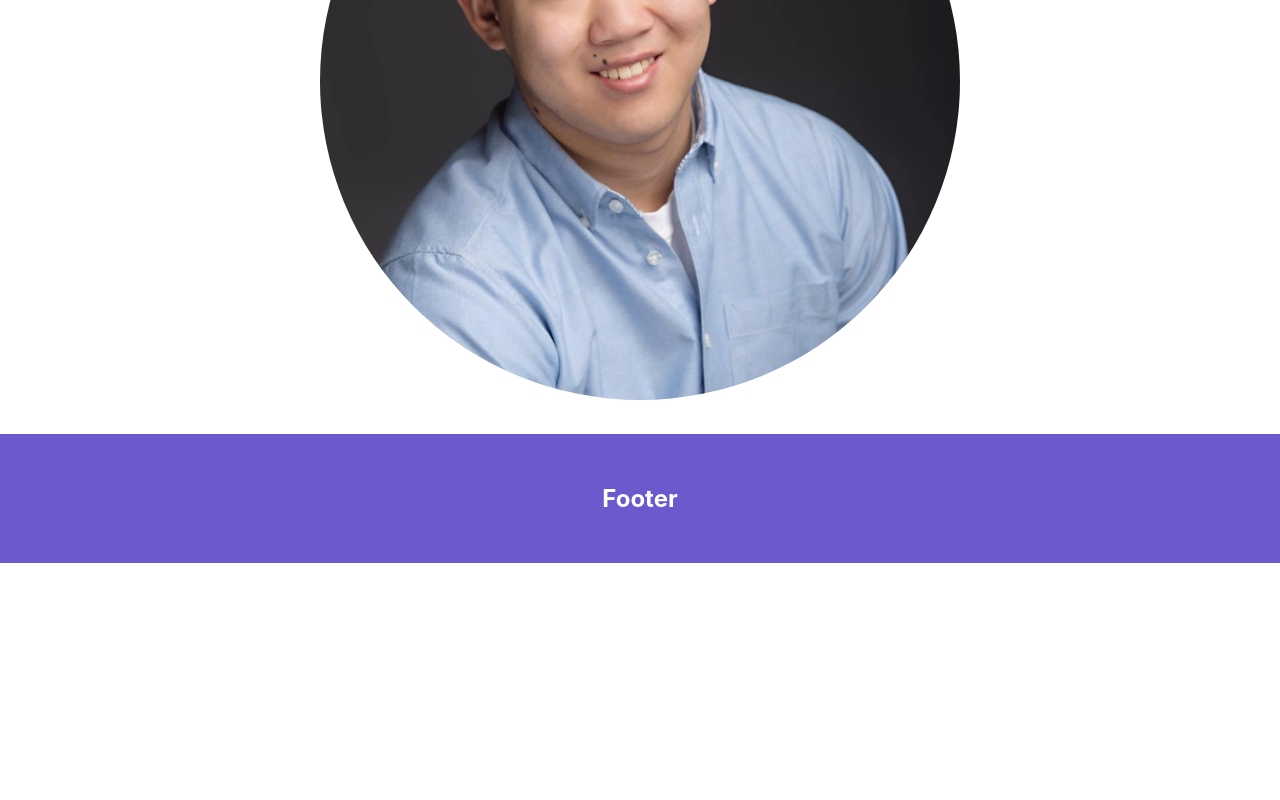
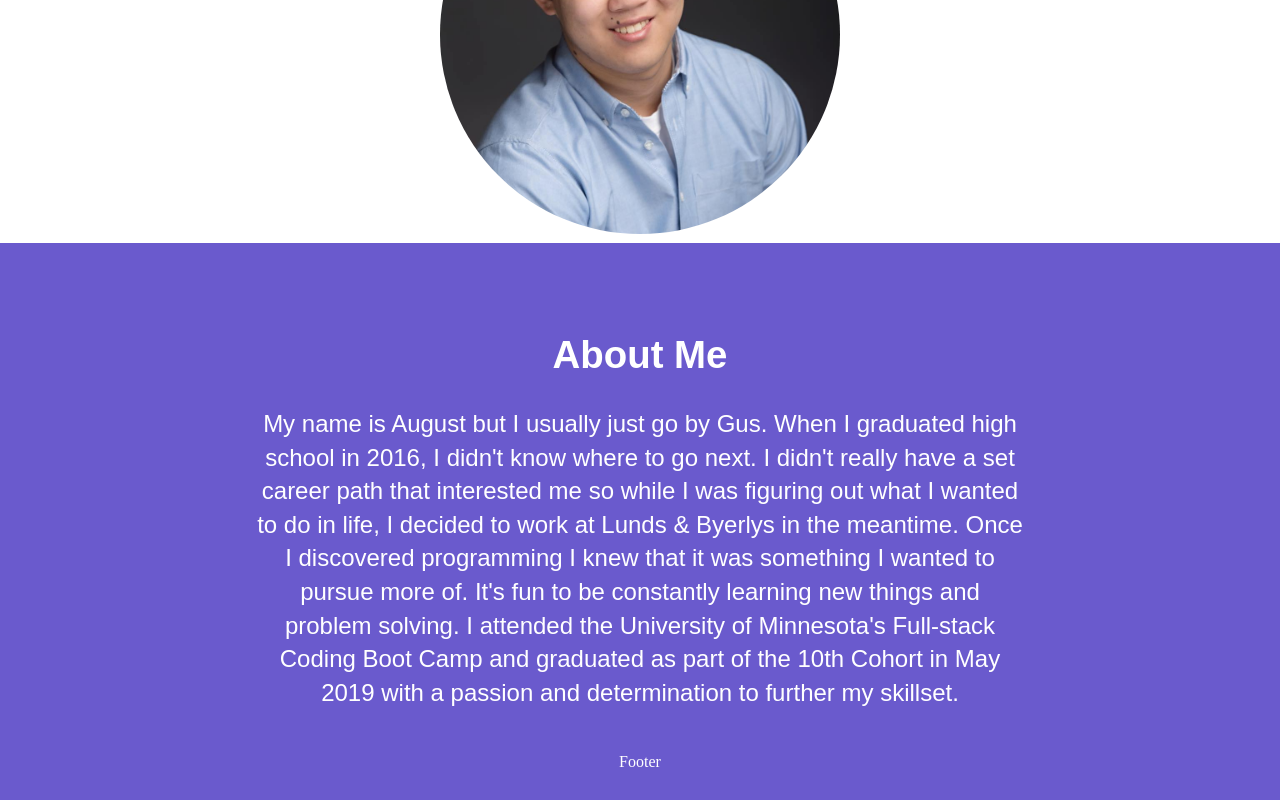
Before and after one commit to August-Johnson/react-portfolio, a React (Create React App) app: page / in a window 1280 px wide. Shown: the part 406-1206 px from the top of the page. Before the commit the page ends 969 px from the top, so only its background shows below. Built offline with nearby package versions, Linux system fonts and the light colour scheme.

Commit message:
reset css applied, about me started and picture sizing

```diff
--- a/src/App.js
+++ b/src/App.js
@@ -3,8 +3,10 @@ import Home from './pages/Home';
 import Header from './components/Header';
 import SelfImage from "./components/SelfImage";
 import ImageSource from './assets/images/august-background.jpg';
+import AboutMe from './components/AboutMe';
 import Footer from './components/Footer';
 
+import './assets/css/reset.css';
 import './assets/css/app.css';
 
 function App() {
@@ -13,6 +15,9 @@ function App() {
       <Header>
         <SelfImage imageSource={ImageSource} />
       </Header>
+      <AboutMe>
+
+      </AboutMe>
       <Footer />
     </Home>
   );
--- a/src/assets/css/app.css
+++ b/src/assets/css/app.css
@@ -1,3 +1,20 @@
+.about-container {
+  background-color: #6A5ACD;
+  color: #FFFFFF;
+  font-family: Arial, Helvetica, sans-serif;
+  text-align: center;
+  font-size: 150%;
+  padding: 15px 20%;
+  line-height: 1.4;
+}
+
+.about-header {
+  font-size: 160%;
+  font-weight: 600;
+  padding-top: 70px;
+  margin-bottom: 25px;
+}
+
 .homepage-footer {
   width: auto;
   text-align: center;
@@ -7,9 +24,23 @@
   color: #FFFFFF;
 }
 
+.intro-header {
+  font-family: Arial, Helvetica, sans-serif;
+  text-align: center;
+  font-size: 180%;
+  font-weight: 500;
+  padding-top: 100px;
+}
+
+.intro-header h1 {
+  font-weight: 800;
+  font-size: 150%;
+  padding-bottom: 35px;
+}
+
 .image-container {
-  width: auto;
-  padding: 30px 25%;
+  width: 400px;
+  margin: 5px auto;
 }
 
 .self-image {
--- a/src/assets/css/app.scss
+++ b/src/assets/css/app.scss
@@ -8,6 +8,7 @@
 @import 'pages/contact';
 
 // Components
+@import './components/about';
 @import 'components/button';
 @import 'components/card';
 @import 'components/container';
--- /dev/null
+++ b/src/assets/css/components/_about.scss
@@ -0,0 +1,15 @@
+.about-container {
+    @include secondary-color-scheme;
+    font-family: Arial, Helvetica, sans-serif;
+    text-align: center;
+    font-size: 150%;
+    padding: 15px 20%;
+    line-height: 1.4;
+}
+
+.about-header {
+    font-size: 160%;
+    font-weight: 600;
+    padding-top: 70px;
+    margin-bottom: 25px;
+}
--- a/src/assets/css/components/_header.scss
+++ b/src/assets/css/components/_header.scss
@@ -0,0 +1,13 @@
+.intro-header {
+    font-family: Arial, Helvetica, sans-serif;
+    text-align: center;
+    font-size: 180%;
+    font-weight: 500;
+    padding-top: 100px;
+}
+
+.intro-header h1 {
+    font-weight: 800;
+    font-size: 150%;
+    padding-bottom: 35px;
+}
--- a/src/assets/css/components/_image.scss
+++ b/src/assets/css/components/_image.scss
@@ -1,6 +1,6 @@
 .image-container {
-    width: auto;
-    padding: 30px 25%;
+    width: 400px;
+    margin: 5px auto;
 }
 
 .self-image {
--- a/src/assets/css/helpers/_mixins.scss
+++ b/src/assets/css/helpers/_mixins.scss
@@ -1,6 +1,6 @@
-@mixin primary-color-scheme($background, $text) {
-    background-color: $background;
-    color: $text;
+@mixin primary-color-scheme {
+    background-color: map-get($colors, primary-bg);
+    color: map-get($colors, primary);
 }
 
 @mixin secondary-color-scheme {
--- a/src/components/AboutMe.js
+++ b/src/components/AboutMe.js
@@ -0,0 +1,18 @@
+import React from 'react';
+
+function AboutMe(props) {
+    return (
+        <div className="about-container">
+            <h3 className="about-header">About Me</h3>
+            <p>
+                My name is August but I usually just go by Gus. When I graduated high school in 2016, I didn't know where to go next.
+                 I didn't really have a set career path that interested me so while I was figuring out what I wanted to do in life, I decided to work at Lunds & Byerlys in the meantime.
+                 Once I discovered programming I knew that it was something I wanted to pursue more of. It's fun to be constantly learning new things and problem solving.
+                 I attended the University of Minnesota's Full-stack Coding Boot Camp and graduated as part of the 10th Cohort in May 2019 with a passion and determination to further my skillset.
+            </p>
+            {props.children}
+        </div>
+    );
+}
+
+export default AboutMe;
--- a/src/components/Header.js
+++ b/src/components/Header.js
@@ -3,7 +3,7 @@ import React from 'react';
 function Header(props) {
     return (
         <header className="intro-header">
-            <h1>JavaScript Developer with a passion for React</h1>
+            <h1>JavaScript Developer With a Passion for React</h1>
             <p>New to the programming scene but just as passionate as ever!</p>
             <br />
             {props.children}
--- a/src/pages/Home.js
+++ b/src/pages/Home.js
@@ -3,7 +3,7 @@ import React, { Component } from "react";
 class Home extends Component {
     render() {
         return (
-            <div>
+            <div className="home-container">
                 {this.props.children}
             </div>
         );
```
Also changed, not shown: 1 other file (tests, documents, lock files or other folders).
